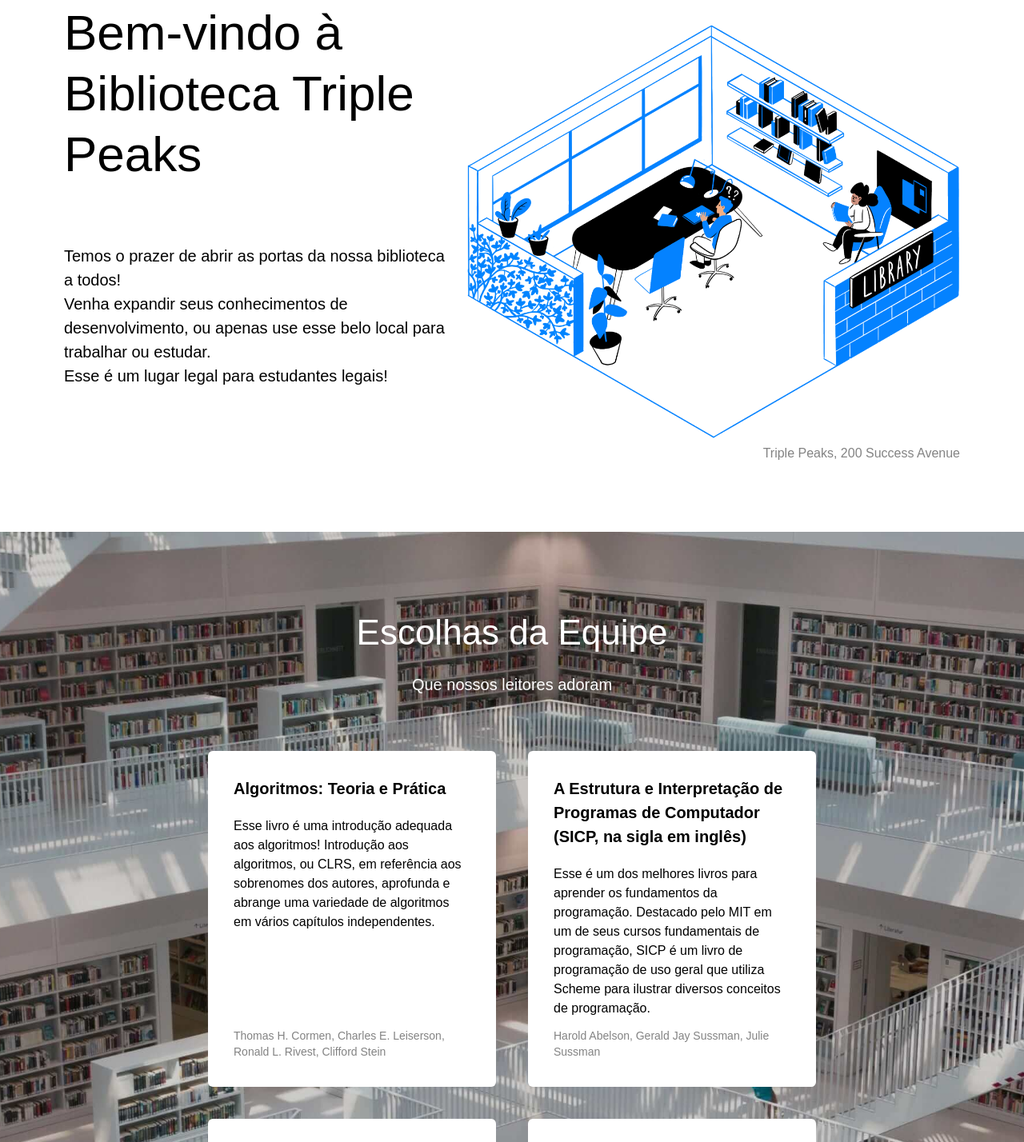
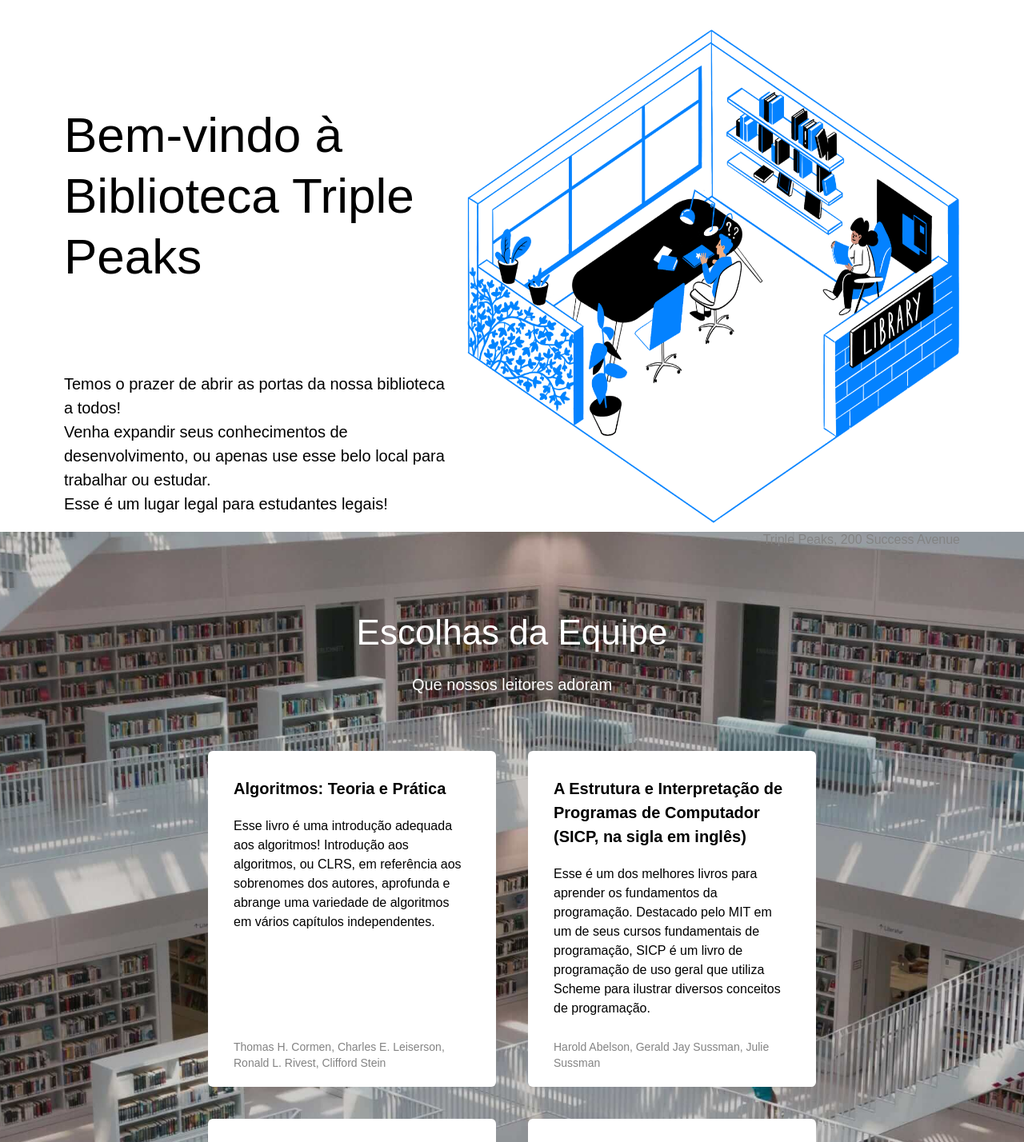
Before and after one commit to aline-goncalves/web_project_library_pt, a plain HTML site: page index.html in a window 1280 px wide. Shown: the part 235-1663 px from the top of the page at 80% size. Drawn offline with Linux system fonts and the light colour scheme.

Commit message:
Ajustando CSS conforme revisão

```diff
--- a/styles/style.css
+++ b/styles/style.css
@@ -75,14 +75,14 @@
   font-size: 62px;
   line-height: 76px;
   font-weight: 500;
-  margin-top: 0;
+  margin-top: 128px;
 }
 
 .header__description {
   max-width: 515px;
   font-size: 20px;
   line-height: 30px;
-  margin-top: 0;
+  margin-top: 32px;
 }
 
 .header__image {
@@ -177,7 +177,7 @@
 }
 
 .card__footer {
-  margin-top: 0;
+  margin: 20px 0 0;
   font-size: 14px;
   line-height: 20px;
   color: #838383;
```
